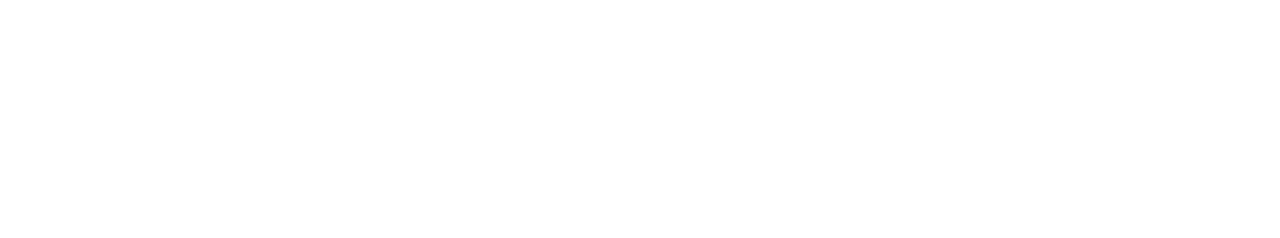
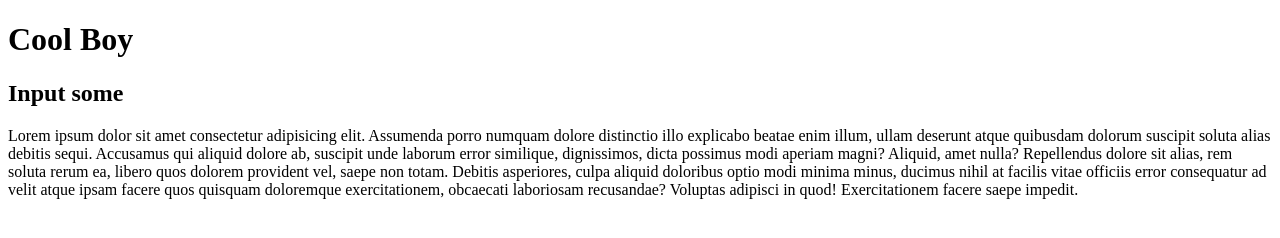
Before and after one commit to Robin0183/robin-git-repo, a plain HTML site: page index.html in a window 1280 px wide. Drawn offline with Linux system fonts and the light colour scheme.

Commit message:
added header

```diff
--- a/index.html
+++ b/index.html
@@ -9,7 +9,15 @@
 </head>
 
 <body>
-
+  <h1>Cool Boy</h1>
+  <h2>Input some</h2>
+  <p>Lorem ipsum dolor sit amet consectetur adipisicing elit. Assumenda porro numquam dolore distinctio illo explicabo
+    beatae enim illum, ullam deserunt atque quibusdam dolorum suscipit soluta alias debitis sequi. Accusamus qui aliquid
+    dolore ab, suscipit unde laborum error similique, dignissimos, dicta possimus modi aperiam magni? Aliquid, amet
+    nulla? Repellendus dolore sit alias, rem soluta rerum ea, libero quos dolorem provident vel, saepe non totam.
+    Debitis asperiores, culpa aliquid doloribus optio modi minima minus, ducimus nihil at facilis vitae officiis error
+    consequatur ad velit atque ipsam facere quos quisquam doloremque exercitationem, obcaecati laboriosam recusandae?
+    Voluptas adipisci in quod! Exercitationem facere saepe impedit.</p>
 </body>
 
 </html>
```
